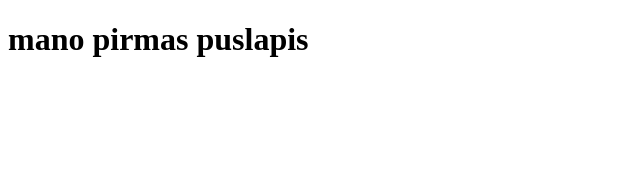
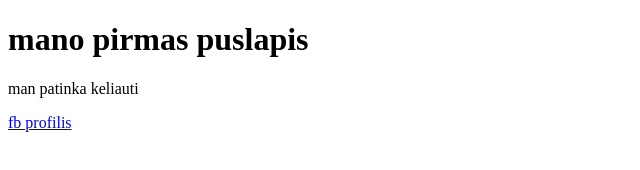
Before and after one commit to vpsalgauskas/hello-world, a plain HTML site: page index.html in a window 1280 px wide. Shown: the whole page, without its empty margins (0-640 px from the left). Drawn offline with Linux system fonts and the light colour scheme.

Commit message:
Info about me

```diff
--- a/index.html
+++ b/index.html
@@ -6,6 +6,8 @@
 <body>
 
 <h1>mano pirmas puslapis</h1>
-
+<p>man patinka keliauti</p>
+<a href="https://www.facebook.com" target="_blank">fb profilis</a>
+<p>
 </body>
 </html>
```
